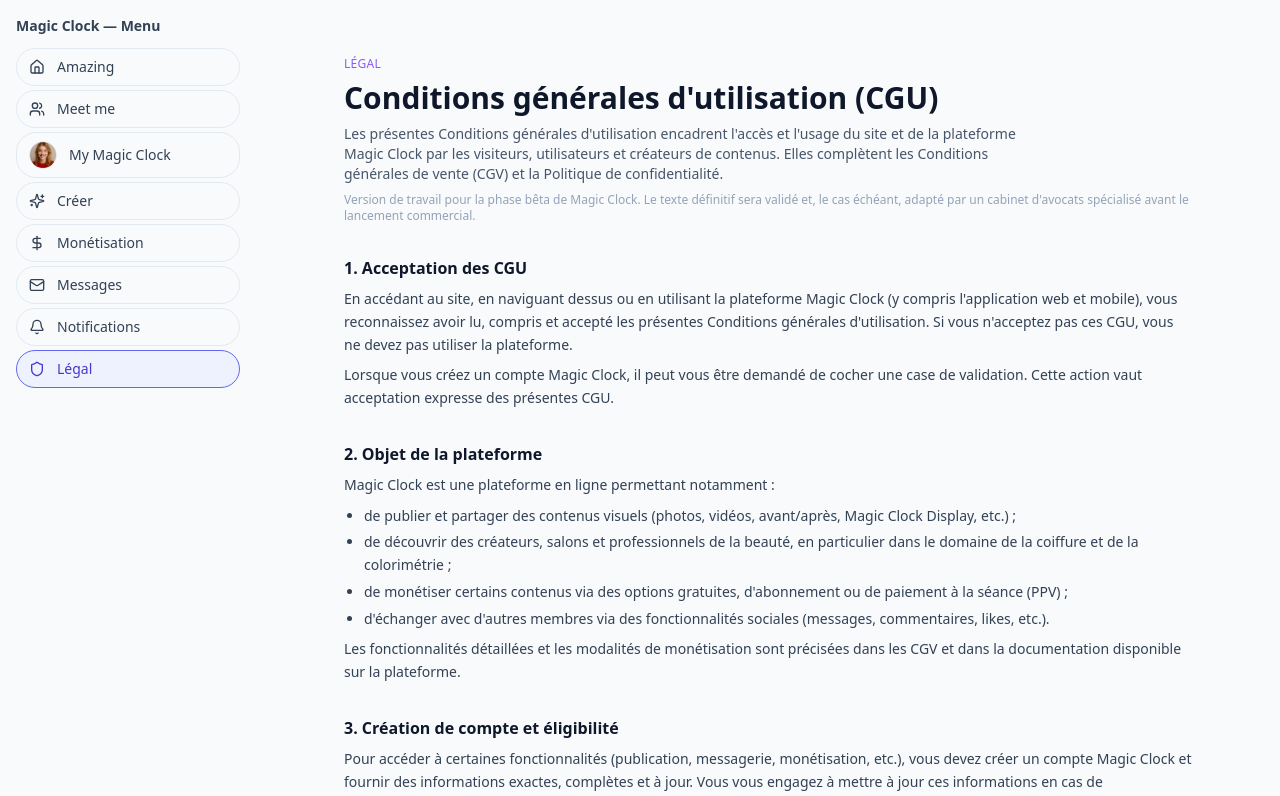
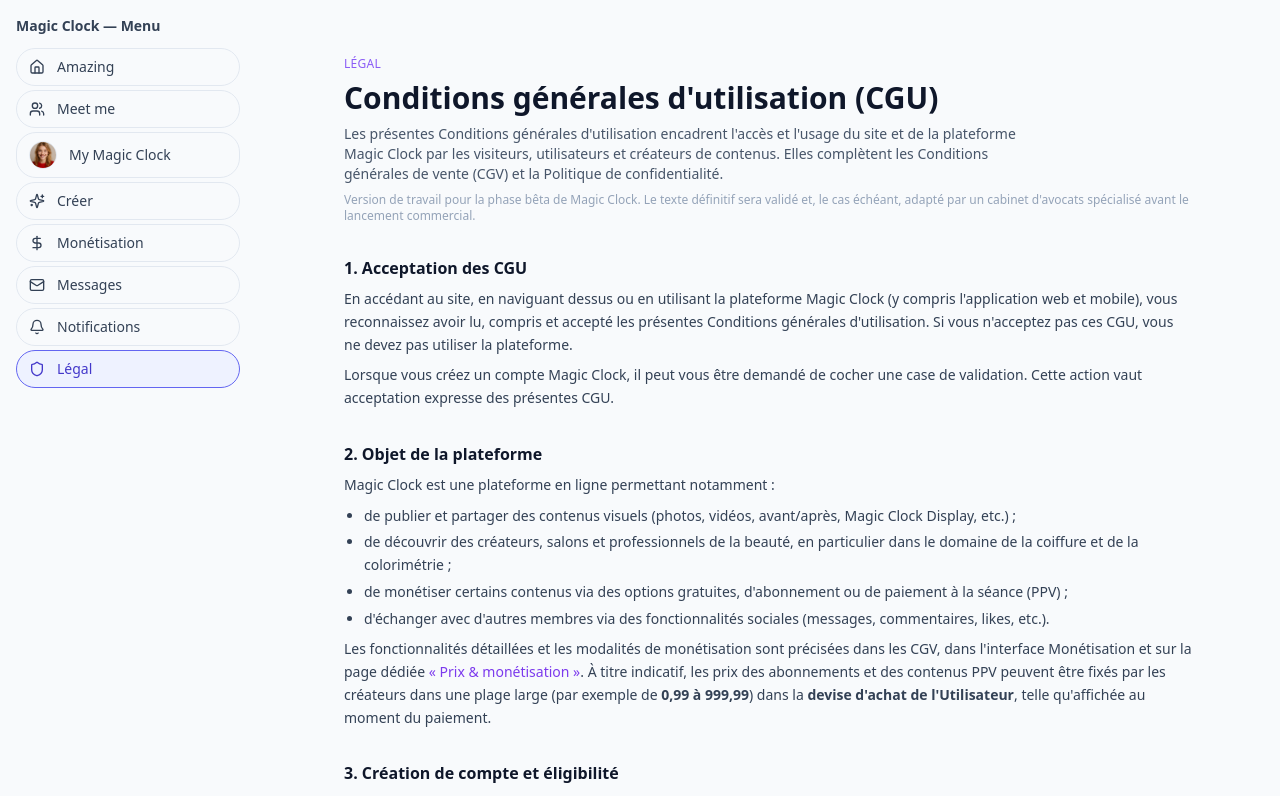
Before and after one commit to welcome-magic-clock/magic-clock-web-mvp, a Next.js app: page /legal/cgu in a window 1280 px wide. Shown: the top 796 px of the page. Built offline with nearby package versions, Linux system fonts and the light colour scheme.

Commit message:
Update page.tsx

```diff
--- a/app/legal/cgu/page.tsx
+++ b/app/legal/cgu/page.tsx
@@ -73,8 +73,19 @@ export default function CguPage() {
           </ul>
           <p className="mt-2">
             Les fonctionnalités détaillées et les modalités de monétisation
-            sont précisées dans les CGV et dans la documentation disponible sur
-            la plateforme.
+            sont précisées dans les CGV, dans l&apos;interface Monétisation et
+            sur la page dédiée{" "}
+            <a
+              href="/pricing"
+              className="font-medium text-violet-600 hover:text-violet-700"
+            >
+              « Prix &amp; monétisation »
+            </a>
+            . À titre indicatif, les prix des abonnements et des contenus PPV
+            peuvent être fixés par les créateurs dans une plage large (par
+            exemple de <strong>0,99 à 999,99</strong>) dans la{" "}
+            <strong>devise d&apos;achat de l&apos;Utilisateur</strong>, telle
+            qu&apos;affichée au moment du paiement.
           </p>
         </section>
 
@@ -148,7 +159,7 @@ export default function CguPage() {
           </p>
         </section>
 
-        {/* 5. Contenus générés par les utilisateurs */}
+        {/* 5. UGC */}
         <section>
           <h2 className="text-base font-semibold text-slate-900">
             5. Contenus générés par les utilisateurs (UGC)
@@ -178,7 +189,7 @@ export default function CguPage() {
           </p>
         </section>
 
-        {/* 6. Propriété intellectuelle de Magic Clock */}
+        {/* 6. PI Magic Clock */}
         <section>
           <h2 className="text-base font-semibold text-slate-900">
             6. Propriété intellectuelle de Magic Clock
@@ -213,7 +224,7 @@ export default function CguPage() {
           </p>
         </section>
 
-        {/* 8. Suspension et résiliation */}
+        {/* 8. Suspension / résiliation */}
         <section>
           <h2 className="text-base font-semibold text-slate-900">
             8. Suspension et résiliation de compte
@@ -260,7 +271,7 @@ export default function CguPage() {
           </p>
         </section>
 
-        {/* 10. Données personnelles */}
+        {/* 10. Données perso */}
         <section>
           <h2 className="text-base font-semibold text-slate-900">
             10. Données personnelles
@@ -279,7 +290,7 @@ export default function CguPage() {
           </p>
         </section>
 
-        {/* 11. Modifications des CGU */}
+        {/* 11. Modifications */}
         <section>
           <h2 className="text-base font-semibold text-slate-900">
             11. Modifications des CGU
```
